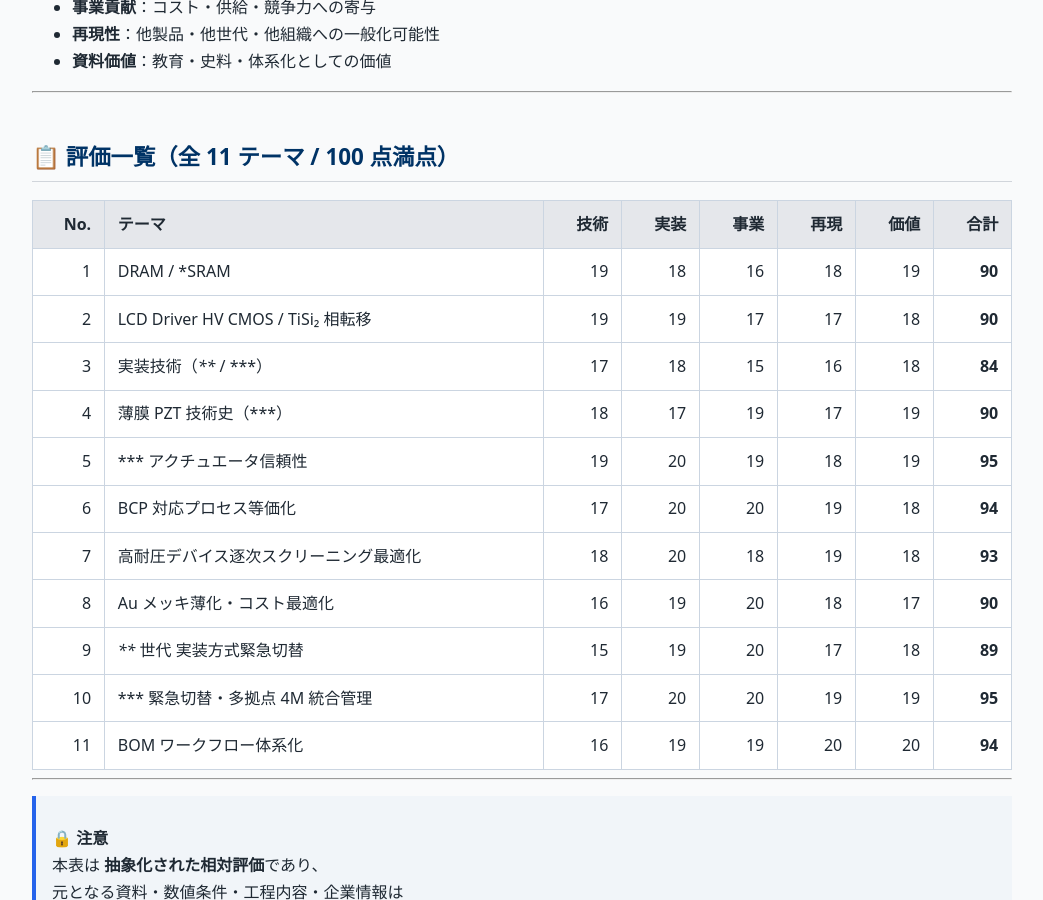
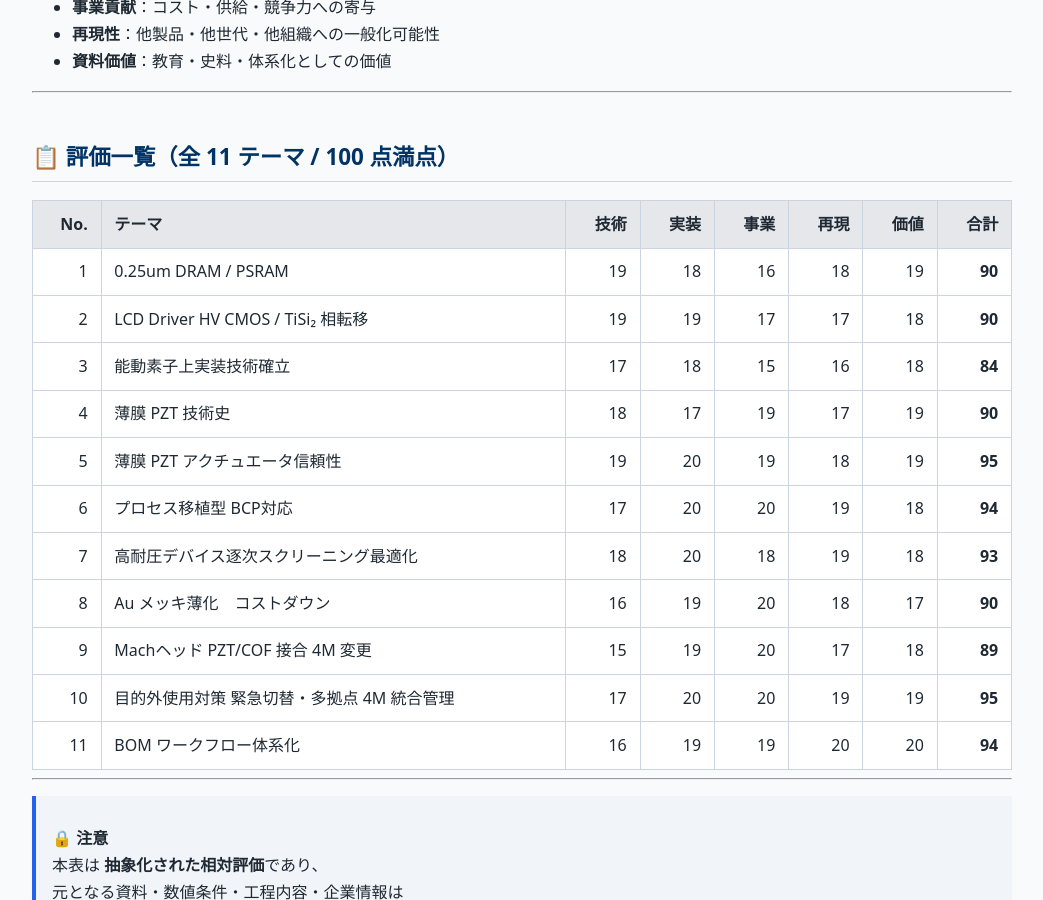
Before and after one commit to Samizo-AITL/Samizo-AITL.github.io, a Jekyll site: the page built from about/docs/evaluation.md, in a window 1280 px wide and 900 px high, scrolled down 486 px. Shown: the whole window, without its empty margins (118-1161 px from the left). Built offline with Jekyll 4.4.1, drawn with Linux system fonts in a browser that asks for light colours.

Commit message:
Update evaluation.md

```diff
--- a/about/docs/evaluation.md
+++ b/about/docs/evaluation.md
@@ -28,16 +28,16 @@ title: "Evaluation Matrix — Manufacturing Technology"
 
 | No. | テーマ | 技術 | 実装 | 事業 | 再現 | 価値 | 合計 |
 |---:|---|---:|---:|---:|---:|---:|---:|
-| 1 | DRAM / *SRAM | 19 | 18 | 16 | 18 | 19 | **90** |
+| 1 | 0.25um DRAM / PSRAM | 19 | 18 | 16 | 18 | 19 | **90** |
 | 2 | LCD Driver HV CMOS / TiSi₂ 相転移 | 19 | 19 | 17 | 17 | 18 | **90** |
-| 3 | 実装技術（**** / ***） | 17 | 18 | 15 | 16 | 18 | **84** |
-| 4 | 薄膜 PZT 技術史（***） | 18 | 17 | 19 | 17 | 19 | **90** |
-| 5 | *** アクチュエータ信頼性 | 19 | 20 | 19 | 18 | 19 | **95** |
-| 6 | BCP 対応プロセス等価化 | 17 | 20 | 20 | 19 | 18 | **94** |
+| 3 | 能動素子上実装技術確立 | 17 | 18 | 15 | 16 | 18 | **84** |
+| 4 | 薄膜 PZT 技術史 | 18 | 17 | 19 | 17 | 19 | **90** |
+| 5 | 薄膜 PZT アクチュエータ信頼性 | 19 | 20 | 19 | 18 | 19 | **95** |
+| 6 | プロセス移植型 BCP対応 | 17 | 20 | 20 | 19 | 18 | **94** |
 | 7 | 高耐圧デバイス逐次スクリーニング最適化 | 18 | 20 | 18 | 19 | 18 | **93** |
-| 8 | Au メッキ薄化・コスト最適化 | 16 | 19 | 20 | 18 | 17 | **90** |
-| 9 | **** 世代 実装方式緊急切替 | 15 | 19 | 20 | 17 | 18 | **89** |
-|10 | *** 緊急切替・多拠点 4M 統合管理 | 17 | 20 | 20 | 19 | 19 | **95** |
+| 8 | Au メッキ薄化　コストダウン | 16 | 19 | 20 | 18 | 17 | **90** |
+| 9 | Machヘッド PZT/COF 接合 4M 変更 | 15 | 19 | 20 | 17 | 18 | **89** |
+|10 | 目的外使用対策 緊急切替・多拠点 4M 統合管理 | 17 | 20 | 20 | 19 | 19 | **95** |
 |11 | BOM ワークフロー体系化 | 16 | 19 | 19 | 20 | 20 | **94** |
 
 ---
```
